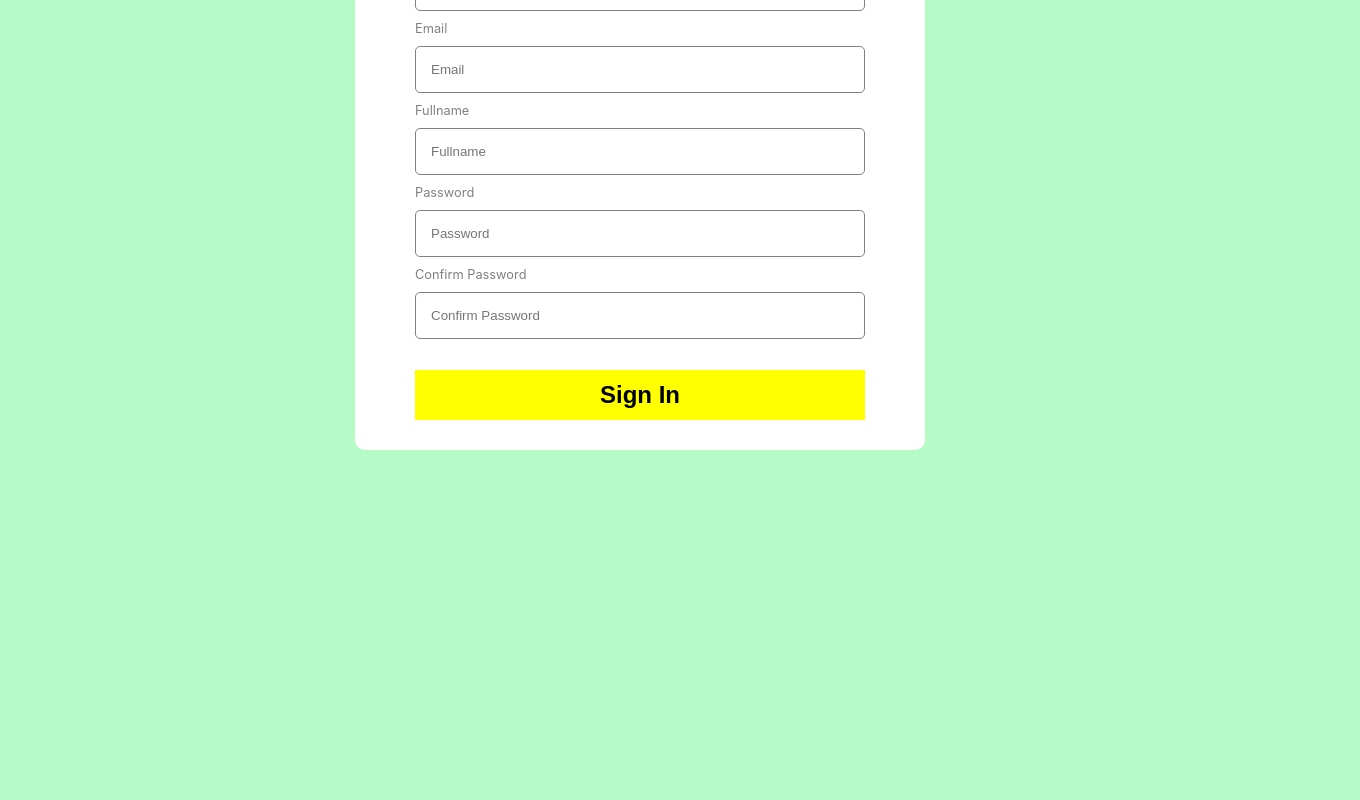
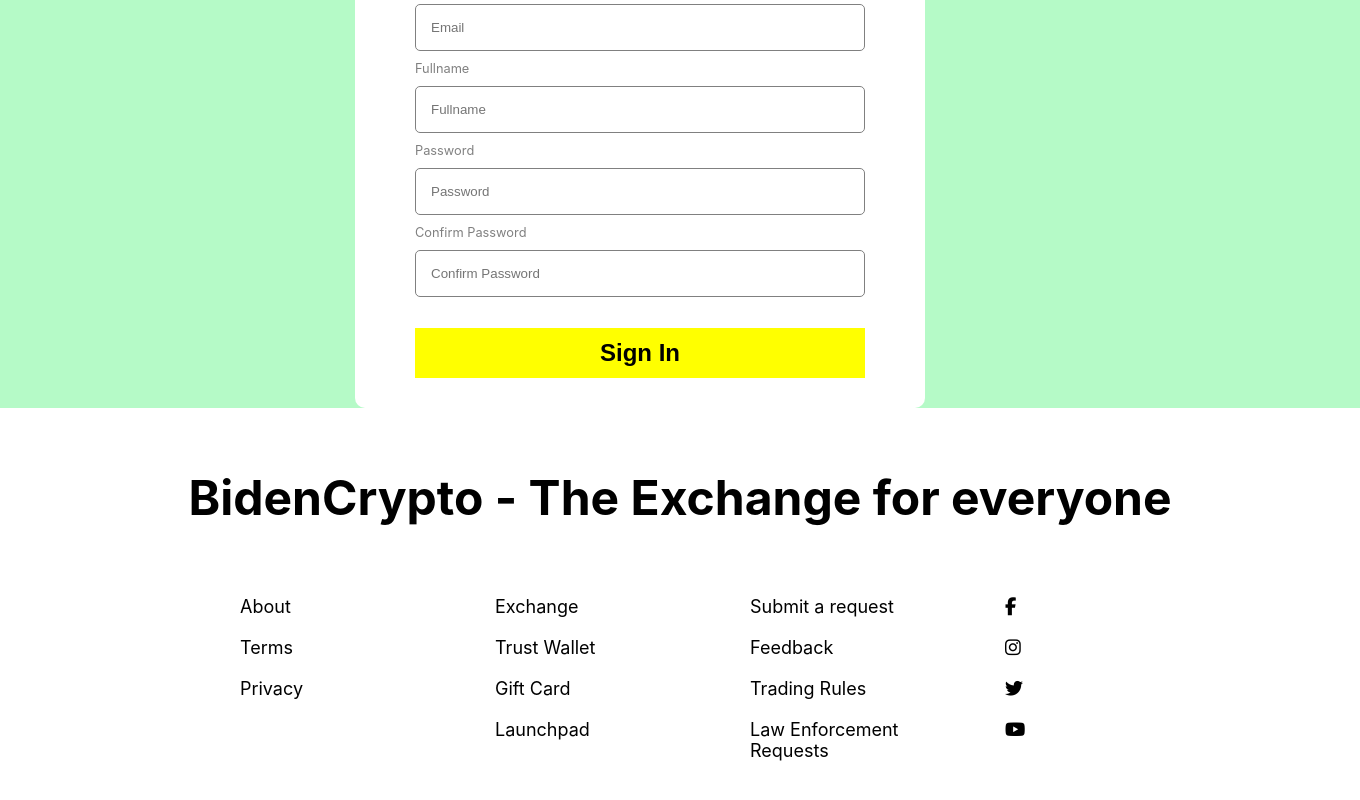
Before and after one commit to AlexGamer29/biden-crypto, a React (Create React App) app: page /signin in a window 1280 px wide. Shown: the part 306-1106 px from the top of the page, 1360 px wide, since content can reach past the window. Before the commit the page ends 800 px from the top, so only its background shows below. Built offline with nearby package versions, Linux system fonts and the light colour scheme.

Commit message:
[add] implement footer for pages

```diff
--- a/package.json
+++ b/package.json
@@ -10,6 +10,7 @@
     "react-dom": "^17.0.1",
     "react-router-dom": "^5.3.0",
     "react-scripts": "^4.0.1",
+    "styled-components": "^5.3.5",
     "sudo": "^1.0.3",
     "web-vitals": "^0.2.4"
   },
--- a/src/App.js
+++ b/src/App.js
@@ -7,6 +7,7 @@
 import { Contact } from "./components/Pages/Contact";
 import { Product } from "./components/Pages/Product";
 import SignIn from "./components/Pages/SignIn";
+import Footer from "./components/Pages/Footer";
 
 function App() {
   return (
@@ -23,6 +24,9 @@
             <Route path="/signin" component={SignIn} />
           </Switch>
         </div>
+        <footer>
+          <Footer />
+        </footer>
       </Router>
     </>
   );
--- /dev/null
+++ b/src/components/Pages/Footer.js
@@ -0,0 +1,76 @@
+import React from "react";
+import {
+    Box,
+    Container,
+    Row,
+    Column,
+    FooterLink,
+    Heading,
+} from "./FooterStyles.js";
+import "../css/footer.css";
+
+const Footer = () => {
+    return (
+        <Box>
+            <h1>
+                BidenCrypto - The Exchange for everyone
+            </h1>
+            <Container>
+                <Row>
+                    <Column>
+                        <Heading>About Us</Heading>
+                        <FooterLink href="about">About</FooterLink>
+                        <FooterLink href="terms">Terms</FooterLink>
+                        <FooterLink href="#">Privacy</FooterLink>
+                    </Column>
+                    <Column>
+                        <Heading>Products</Heading>
+                        <FooterLink href="#">Exchange</FooterLink>
+                        <FooterLink href="#">Trust Wallet</FooterLink>
+                        <FooterLink href="#">Gift Card</FooterLink>
+                        <FooterLink href="#">Launchpad</FooterLink>
+                    </Column>
+                    <Column>
+                        <Heading>Contact Us</Heading>
+                        <FooterLink href="#">Submit a request</FooterLink>
+                        <FooterLink href="#">Feedback</FooterLink>
+                        <FooterLink href="#">Trading Rules</FooterLink>
+                        <FooterLink href="#">Law Enforcement Requests</FooterLink>
+                    </Column>
+                    <Column>
+                        <Heading>Social Media</Heading>
+                        <FooterLink href="#">
+                            <i className="fab fa-facebook-f">
+                                <span style={{ marginLeft: "10px" }}>
+                                    Facebook
+                                </span>
+                            </i>
+                        </FooterLink>
+                        <FooterLink href="#">
+                            <i className="fab fa-instagram">
+                                <span style={{ marginLeft: "10px" }}>
+                                    Instagram
+                                </span>
+                            </i>
+                        </FooterLink>
+                        <FooterLink href="#">
+                            <i className="fab fa-twitter">
+                                <span style={{ marginLeft: "10px" }}>
+                                    Twitter
+                                </span>
+                            </i>
+                        </FooterLink>
+                        <FooterLink href="#">
+                            <i className="fab fa-youtube">
+                                <span style={{ marginLeft: "10px" }}>
+                                    Youtube
+                                </span>
+                            </i>
+                        </FooterLink>
+                    </Column>
+                </Row>
+            </Container>
+        </Box>
+    );
+};
+export default Footer;
--- /dev/null
+++ b/src/components/Pages/FooterStyles.js
@@ -0,0 +1,61 @@
+import styled from 'styled-components';
+
+export const Box = styled.div`
+padding: 60px 40px;
+background: white;
+position: relative;
+bottom: 0;
+width: 100%;
+
+
+@media (max-width: 1000px) {
+	padding: 50px 10px;
+}
+`;
+
+export const Container = styled.div`
+	display: flex;
+	flex-direction: column;
+	justify-content: center;
+	max-width: 1000px;
+	margin: 0 auto;
+	/* background: red; */
+`
+
+export const Column = styled.div`
+display: flex;
+flex-direction: column;
+text-align: left;
+margin-left: 60px;
+`;
+
+export const Row = styled.div`
+display: grid;
+grid-template-columns: repeat(auto-fill,
+						minmax(185px, 1fr));
+grid-gap: 20px;
+
+@media (max-width: 1000px) {
+	grid-template-columns: repeat(auto-fill,
+						minmax(200px, 1fr));
+}
+`;
+
+export const FooterLink = styled.a`
+color: black;
+margin-bottom: 20px;
+font-size: 18px;
+text-decoration: none;
+
+&:hover {
+	color: #ffdd40;
+	transition: 200ms ease-in;
+}
+`;
+
+export const Heading = styled.p`
+font-size: 24px;
+color: #fff;
+margin-bottom: 40px;
+font-weight: bold;
+`;
--- a/src/components/Pages/SignIn.js
+++ b/src/components/Pages/SignIn.js
@@ -2,6 +2,7 @@
 import "../css/signIn.css";
 import logo from "../../assets/img/Biden-crypto-rectangular.png";
 import FormInput from "./FormInput";
+import Footer from "./Footer";
 
 const SignIn = () => {
   const [values, setValues] = useState({
--- /dev/null
+++ b/src/components/css/footer.css
@@ -0,0 +1,6 @@
+h1 {
+    color: black;
+    text-align: center;
+    font-family: -apple-system, BlinkMacSystemFont, 'Segoe UI', Roboto, Oxygen, Ubuntu, Cantarell, 'Open Sans', 'Helvetica Neue', sans-serif;
+    font-size: 3rem;
+}
```
Also changed, not shown: 1 other file (tests, documents, lock files or other folders).
